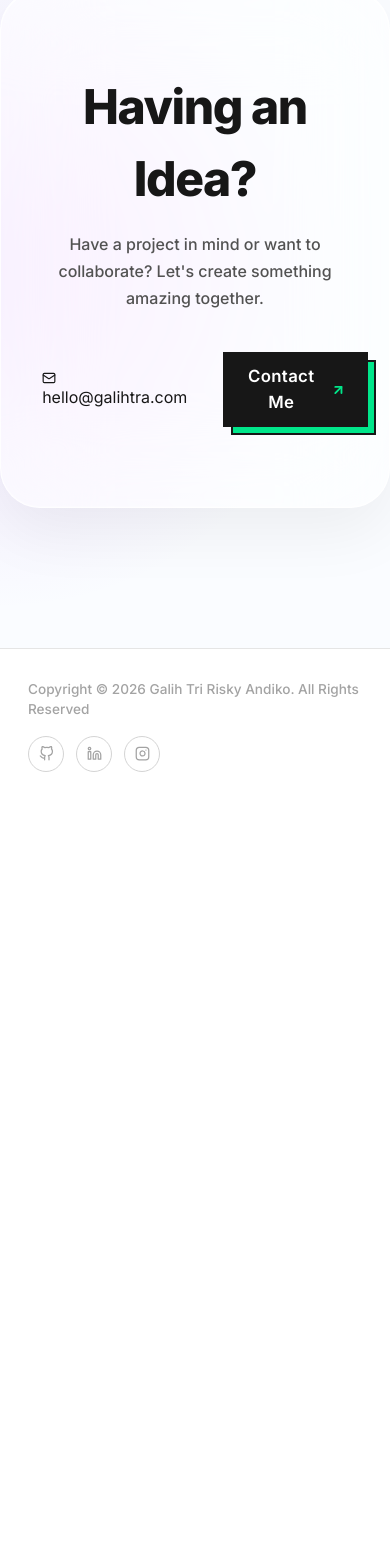
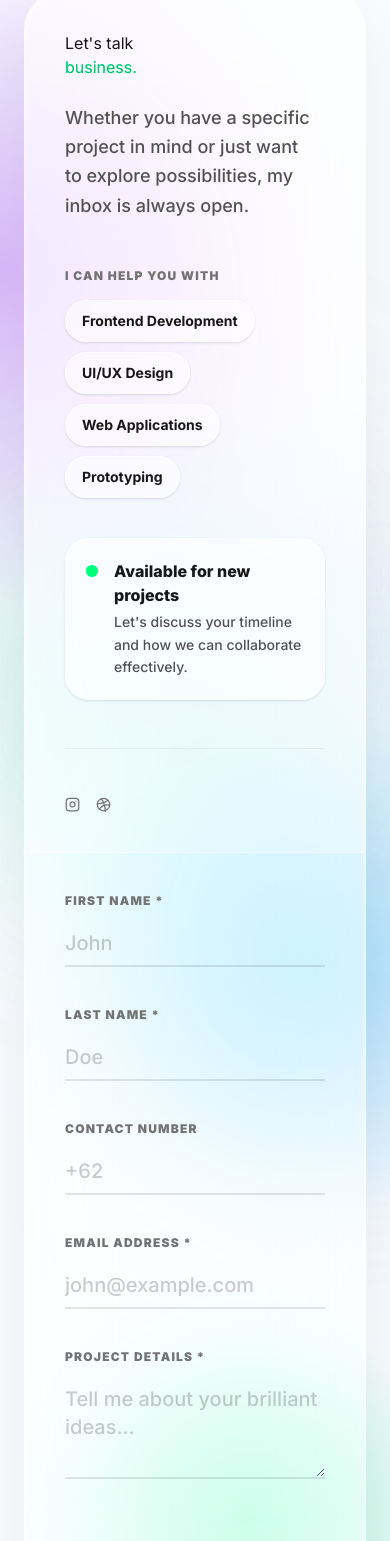
Before and after one commit to galihtra/galihtra-web, a Next.js app: page / in a window 390 px wide. Shown: the part 5858-7399 px from the top of the page. Before the commit the page ends 6660 px from the top, so only its background shows below. Built offline with nearby package versions, Linux system fonts and the light colour scheme.

Commit message:
update section contact

```diff
--- a/app/globals.css
+++ b/app/globals.css
@@ -1714,7 +1714,7 @@ button.hamburger.active span:nth-child(3) {
 .contact-blob-1 {
   width: 800px;
   height: 800px;
-  background: radial-gradient(circle, rgba(168, 85, 247, 0.15) 0%, transparent 60%);
+  background: radial-gradient(circle, rgba(168, 85, 247, 0.4) 0%, transparent 60%);
   top: -20%;
   left: 50%;
   transform: translateX(-50%);
@@ -1724,7 +1724,7 @@ button.hamburger.active span:nth-child(3) {
 .contact-blob-2 {
   width: 600px;
   height: 600px;
-  background: radial-gradient(circle, rgba(56, 189, 248, 0.15) 0%, transparent 60%);
+  background: radial-gradient(circle, rgba(56, 189, 248, 0.4) 0%, transparent 60%);
   bottom: -10%;
   left: -10%;
   animation: blobFloat 18s infinite alternate-reverse ease-in-out;
@@ -1733,48 +1733,13 @@ button.hamburger.active span:nth-child(3) {
 .contact-blob-3 {
   width: 500px;
   height: 500px;
-  background: radial-gradient(circle, rgba(0, 230, 138, 0.1) 0%, transparent 60%);
+  background: radial-gradient(circle, rgba(0, 230, 138, 0.35) 0%, transparent 60%);
   top: 20%;
   right: -5%;
   animation: blobFloat 26s infinite alternate ease-in-out;
 }
 
-.contact-inner {
-  position: relative;
-  z-index: 1;
-}
-
-.contact-glass-card {
-  background: rgba(255, 255, 255, 0.5);
-  backdrop-filter: blur(48px) saturate(200%);
-  -webkit-backdrop-filter: blur(48px) saturate(200%);
-  border: 1px solid rgba(255, 255, 255, 0.8);
-  box-shadow:
-    0 24px 64px rgba(0, 0, 0, 0.06),
-    inset 0 1px 0 rgba(255, 255, 255, 1),
-    inset 0 -1px 0 rgba(255, 255, 255, 0.3);
-  border-radius: 40px;
-  padding: 80px 40px;
-  max-width: 720px;
-  margin: 0 auto;
-  text-align: center;
-}
-
-.contact-title {
-  font-size: 3rem;
-  font-weight: 800;
-  color: #171717;
-  letter-spacing: -0.03em;
-  margin: 0 0 16px;
-}
-
-.contact-desc {
-  font-size: 1rem;
-  line-height: 1.7;
-  color: #525252;
-  margin: 0 0 40px;
-  font-weight: 500;
-}
+
 
 .footer {
   padding: 30px 0;
--- a/app/page.tsx
+++ b/app/page.tsx
@@ -43,6 +43,12 @@ const MobileIcon = () => (
 );
 const StarIcon = () => (
   <svg width="22" height="22" viewBox="0 0 24 24" fill="none" stroke="currentColor" strokeWidth="1.8" strokeLinecap="round" strokeLinejoin="round"><polygon points="12 2 15.09 8.26 22 9.27 17 14.14 18.18 21.02 12 17.77 5.82 21.02 7 14.14 2 9.27 8.91 8.26 12 2" /></svg>
+);
+const PhoneIcon = () => (
+  <svg width="18" height="18" viewBox="0 0 24 24" fill="none" stroke="currentColor" strokeWidth="2" strokeLinecap="round" strokeLinejoin="round"><path d="M22 16.92v3a2 2 0 0 1-2.18 2 19.79 19.79 0 0 1-8.63-3.07 19.5 19.5 0 0 1-6-6 19.79 19.79 0 0 1-3.07-8.67A2 2 0 0 1 4.11 2h3a2 2 0 0 1 2 1.72 12.84 12.84 0 0 0 .7 2.81 2 2 0 0 1-.45 2.11L8.09 9.91a16 16 0 0 0 6 6l1.27-1.27a2 2 0 0 1 2.11-.45 12.84 12.84 0 0 0 2.81.7A2 2 0 0 1 22 16.92z" /></svg>
+);
+const MapPinIcon = () => (
+  <svg width="18" height="18" viewBox="0 0 24 24" fill="none" stroke="currentColor" strokeWidth="2" strokeLinecap="round" strokeLinejoin="round"><path d="M20 10c0 6-8 12-8 12s-8-6-8-12a8 8 0 0 1 16 0Z"/><circle cx="12" cy="10" r="3"/></svg>
 );
 
 const SparkleIcon = () => (
@@ -597,19 +603,96 @@ export default function Home() {
           <div className="blob contact-blob-3" />
         </div>
 
-        <FadeSection className="contact-inner">
-          <div className="contact-glass-card">
-            <h2 className="contact-title">Having an Idea?</h2>
-            <p className="contact-desc">
-              Have a project in mind or want to collaborate? Let&apos;s create something amazing together.
-            </p>
-            <div style={{display: "flex", gap: "16px", justifyContent: "center", alignItems: "center"}}>
-              <a href="mailto:hello@galihtra.com" className="brutalist-badge" style={{marginBottom: 0, padding: "10px 20px"}}>
-                <MailIcon /> hello@galihtra.com
-              </a>
-              <a href="mailto:hello@galihtra.com" className="brutalist-btn" style={{padding: "10px 20px"}}>
-                Contact Me <ArrowUpRight />
-              </a>
+        <FadeSection className="relative z-10 max-w-[1200px] mx-auto px-6 mb-20">
+          {/* Custom internal aurora just for this massive card to ensure glassmorphism works perfectly */}
+          <div className="absolute top-1/2 left-1/2 -translate-x-1/2 -translate-y-1/2 w-full max-w-[1000px] h-full max-h-[800px] pointer-events-none -z-10">
+            <div className="absolute top-0 left-10 w-80 h-80 bg-purple-400/15 rounded-full mix-blend-multiply filter blur-[100px]"></div>
+            <div className="absolute top-20 right-10 w-96 h-96 bg-[var(--accent)]/15 rounded-full mix-blend-multiply filter blur-[100px]"></div>
+            <div className="absolute bottom-10 left-1/3 w-[500px] h-[500px] bg-blue-400/10 rounded-full mix-blend-multiply filter blur-[120px]"></div>
+          </div>
+
+          {/* Massive Premium Glass Card */}
+          <div className="relative bg-white/40 backdrop-blur-[40px] saturate-[150%] border border-white/60 shadow-[0_24px_80px_rgba(0,0,0,0.07),inset_0_2px_4px_rgba(255,255,255,0.8)] rounded-[40px] lg:rounded-[48px] overflow-hidden flex flex-col lg:flex-row">
+
+            {/* Left Side: Info */}
+            <div className="lg:w-2/5 p-10 lg:p-16 bg-white/40 border-b lg:border-b-0 lg:border-r border-white/50 relative overflow-hidden flex flex-col justify-between">
+              <div className="relative z-10">
+                <h2 className="hero-title mb-6">
+                  Let&apos;s talk <br/>
+                  <span className="text-transparent bg-clip-text bg-gradient-to-r from-[var(--accent-dark)] to-[#00b36b]">business.</span>
+                </h2>
+                <p className="text-lg text-[#525252] font-medium leading-relaxed max-w-[95%]">
+                  Whether you have a specific project in mind or just want to explore possibilities, my inbox is always open.
+                </p>
+              </div>
+
+              <div className="relative z-10 flex flex-col mt-12">
+                <p className="text-xs font-black text-[#737373] uppercase tracking-widest mb-4">I can help you with</p>
+                <div className="flex flex-wrap gap-2.5">
+                  <span className="px-4 py-2.5 rounded-full border border-white/80 shadow-sm text-sm font-bold text-[#171717] bg-white/50 hover:-translate-y-0.5 transition-transform cursor-default">Frontend Development</span>
+                  <span className="px-4 py-2.5 rounded-full border border-white/80 shadow-sm text-sm font-bold text-[#171717] bg-white/50 hover:-translate-y-0.5 transition-transform cursor-default">UI/UX Design</span>
+                  <span className="px-4 py-2.5 rounded-full border border-white/80 shadow-sm text-sm font-bold text-[#171717] bg-white/50 hover:-translate-y-0.5 transition-transform cursor-default">Web Applications</span>
+                  <span className="px-4 py-2.5 rounded-full border border-white/80 shadow-sm text-sm font-bold text-[#171717] bg-white/50 hover:-translate-y-0.5 transition-transform cursor-default">Prototyping</span>
+                </div>
+
+                <div className="mt-10 p-5 rounded-3xl bg-white/60 border border-white/80 shadow-sm flex items-start gap-4">
+                  <div className="relative flex h-3 w-3 mt-1.5 shrink-0">
+                    <span className="animate-ping absolute inline-flex h-full w-full rounded-full bg-[var(--accent)] opacity-75"></span>
+                    <span className="relative inline-flex rounded-full h-3 w-3 bg-[var(--accent)]"></span>
+                  </div>
+                  <div>
+                    <p className="font-extrabold text-[#171717] mb-1">Available for new projects</p>
+                    <p className="text-sm font-medium text-[#525252] leading-relaxed">Let&apos;s discuss your timeline and how we can collaborate effectively.</p>
+                  </div>
+                </div>
+              </div>
+
+              {/* Socials inside left card */}
+              <div className="relative z-10 flex gap-4 mt-12 pt-12 border-t border-black/5">
+                <a href="#" aria-label="Instagram" className="text-[#737373] hover:text-[var(--accent-dark)] transition-colors duration-300"><InstagramIcon /></a>
+                <a href="#" aria-label="Dribbble" className="text-[#737373] hover:text-[var(--accent-dark)] transition-colors duration-300"><DribbbleIcon /></a>
+              </div>
+            </div>
+
+            {/* Right Side: Form */}
+            <div className="lg:w-3/5 p-10 lg:p-16 bg-white/20">
+              <form className="flex flex-col gap-10 h-full justify-center" onSubmit={(e) => e.preventDefault()}>
+                <div className="grid grid-cols-1 md:grid-cols-2 gap-10">
+                  <div className="flex flex-col gap-3 relative group">
+                    <label className="text-xs font-black text-[#737373] uppercase tracking-widest">First Name *</label>
+                    <input type="text" placeholder="John" required className="w-full bg-transparent border-b-2 border-black/10 py-2 text-xl font-medium text-[#171717] focus:outline-none focus:border-[var(--accent)] transition-colors placeholder-black/20" />
+                  </div>
+                  <div className="flex flex-col gap-3 relative group">
+                    <label className="text-xs font-black text-[#737373] uppercase tracking-widest">Last Name *</label>
+                    <input type="text" placeholder="Doe" required className="w-full bg-transparent border-b-2 border-black/10 py-2 text-xl font-medium text-[#171717] focus:outline-none focus:border-[var(--accent)] transition-colors placeholder-black/20" />
+                  </div>
+                </div>
+
+                <div className="grid grid-cols-1 md:grid-cols-2 gap-10">
+                  <div className="flex flex-col gap-3 relative group">
+                    <label className="text-xs font-black text-[#737373] uppercase tracking-widest">Contact Number</label>
+                    <input type="text" placeholder="+62" required className="w-full bg-transparent border-b-2 border-black/10 py-2 text-xl font-medium text-[#171717] focus:outline-none focus:border-[var(--accent)] transition-colors placeholder-black/20" />
+                  </div>
+                  <div className="flex flex-col gap-3 relative group">
+                    <label className="text-xs font-black text-[#737373] uppercase tracking-widest">Email Address *</label>
+                    <input type="email" placeholder="john@example.com" required className="w-full bg-transparent border-b-2 border-black/10 py-2 text-xl font-medium text-[#171717] focus:outline-none focus:border-[var(--accent)] transition-colors placeholder-black/20" />
+                  </div>
+                </div>
+
+                <div className="flex flex-col gap-3 relative group">
+                  <label className="text-xs font-black text-[#737373] uppercase tracking-widest">Project Details *</label>
+                  <textarea rows={3} placeholder="Tell me about your brilliant ideas..." required className="w-full bg-transparent border-b-2 border-black/10 py-2 text-xl font-medium text-[#171717] focus:outline-none focus:border-[var(--accent)] transition-colors placeholder-black/20 resize-y"></textarea>
+                </div>
+
+                <div className="mt-6">
+                  <button type="submit" className="group relative inline-flex items-center justify-center gap-3 px-10 py-5 bg-[#171717] text-white font-bold text-lg rounded-full overflow-hidden transition-all duration-300 hover:shadow-[0_20px_40px_rgba(0,230,138,0.3)] hover:-translate-y-1">
+                    <span className="absolute inset-0 w-full h-full bg-[var(--accent)] opacity-0 group-hover:opacity-100 transition-opacity duration-300 ease-out"></span>
+                    <span className="relative z-10 flex items-center gap-3 group-hover:text-[#171717] transition-colors duration-300">
+                      Send Message <ArrowUpRight className="transition-transform duration-300 group-hover:translate-x-1 group-hover:-translate-y-1" />
+                    </span>
+                  </button>
+                </div>
+              </form>
             </div>
           </div>
         </FadeSection>
```
